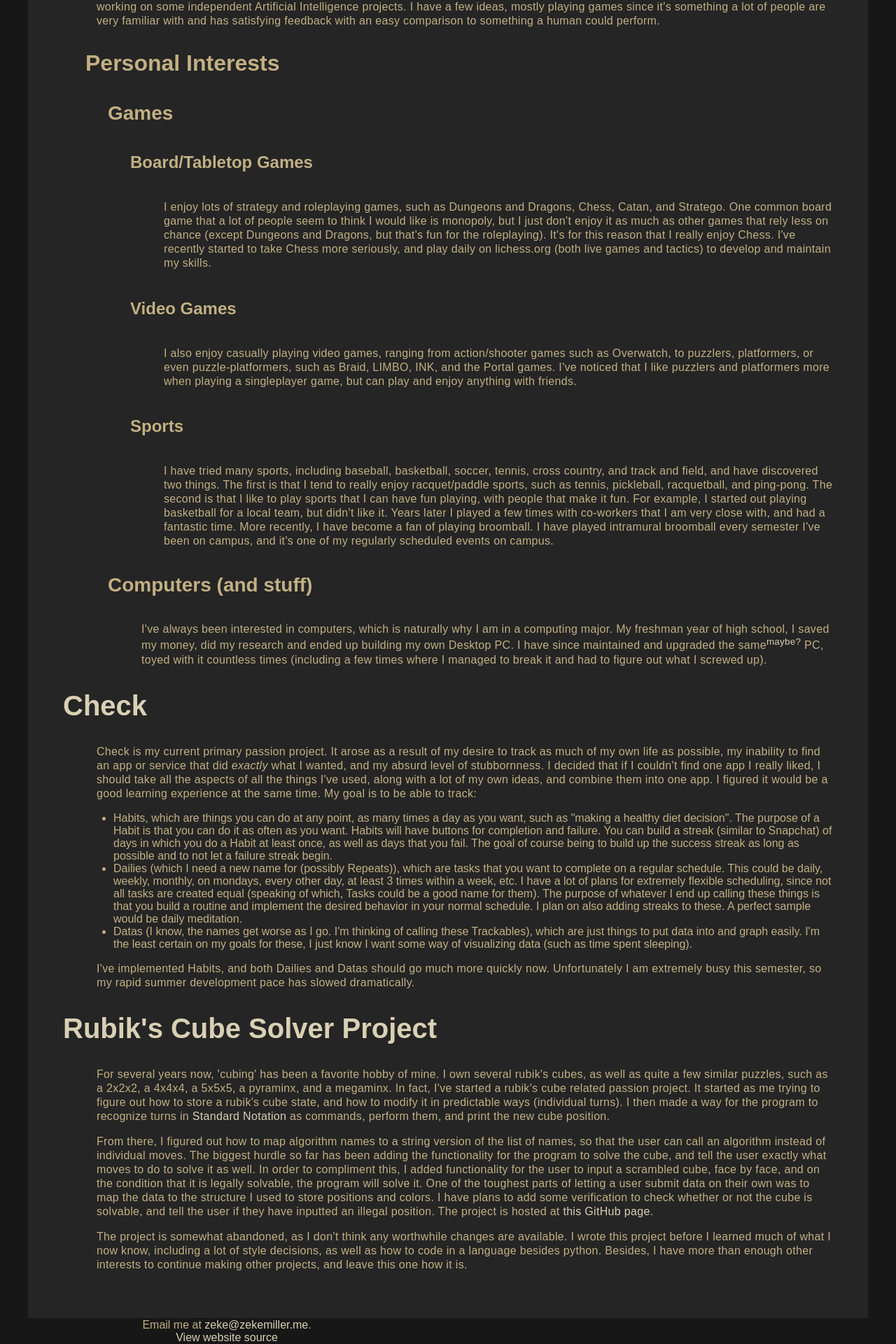
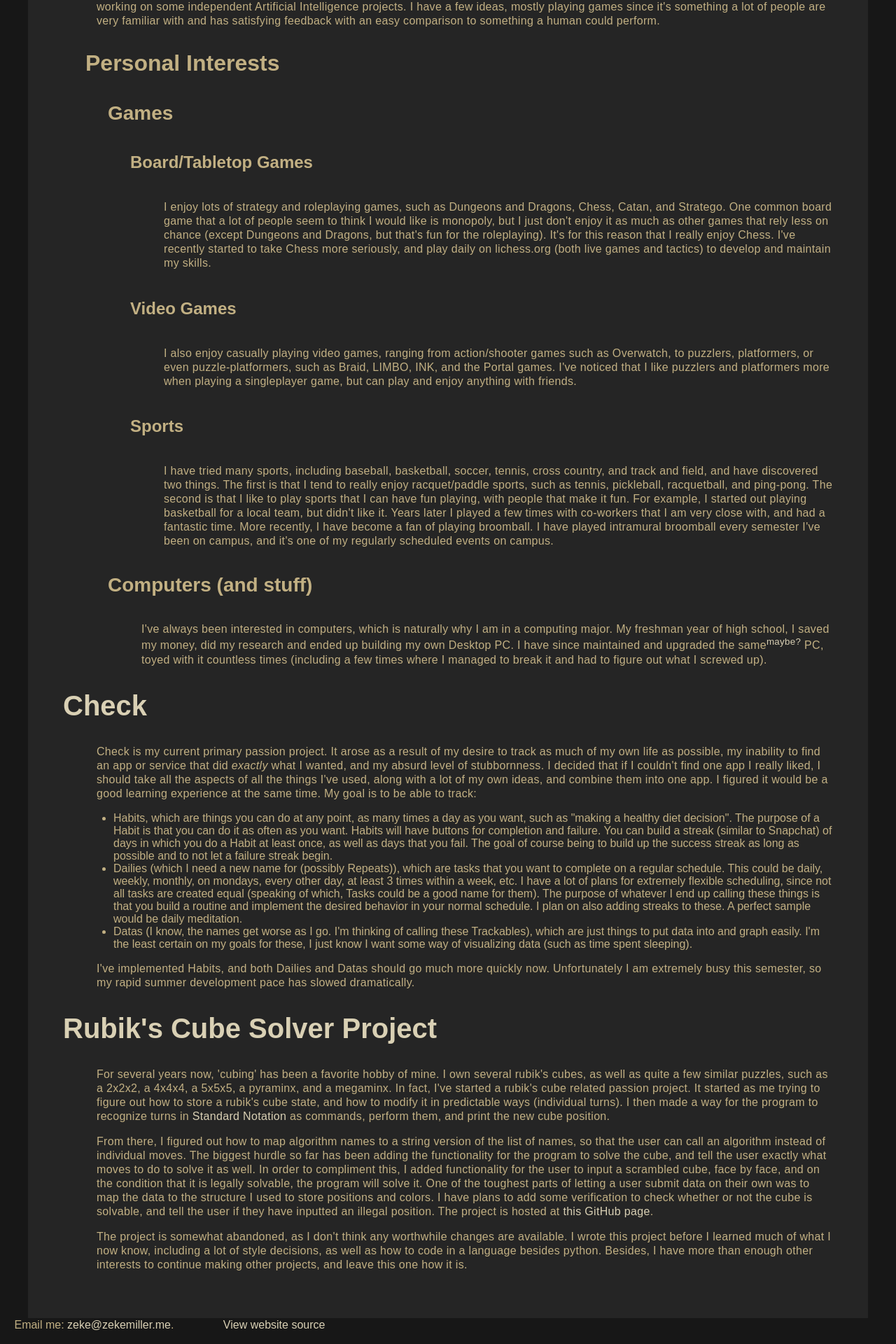
Before and after one commit to ZekeMiller/ZekeMiller.github.io, a Jekyll site: the page built from index.html, in a window 1280 px wide. Shown: the part 884-2804 px from the top of the page at 70% size. Built offline with Jekyll 4.4.1, drawn with Linux system fonts in a browser that asks for light colours.

Commit message:
Still trying to make footer look decent

```diff
--- a/_layouts/default.html
+++ b/_layouts/default.html
@@ -10,7 +10,7 @@
     </body>
     <footer>
         <div>
-            Email me at <a href="mailto:zeke@zekemiller.me">zeke@zekemiller.me</a>.
+            Email me: <a href="mailto:zeke@zekemiller.me">zeke@zekemiller.me</a>.
         </div>
         <div>
             <a href=https://github.com/ZekeMiller/ZekeMiller.github.io">View website source</a>
--- a/css/style.css
+++ b/css/style.css
@@ -8,7 +8,7 @@ footer {
 
 footer div {
 	display: inline-block;
-	width: 50%;
+	width: 20%;
 	text-align: center;
 }
 
```
